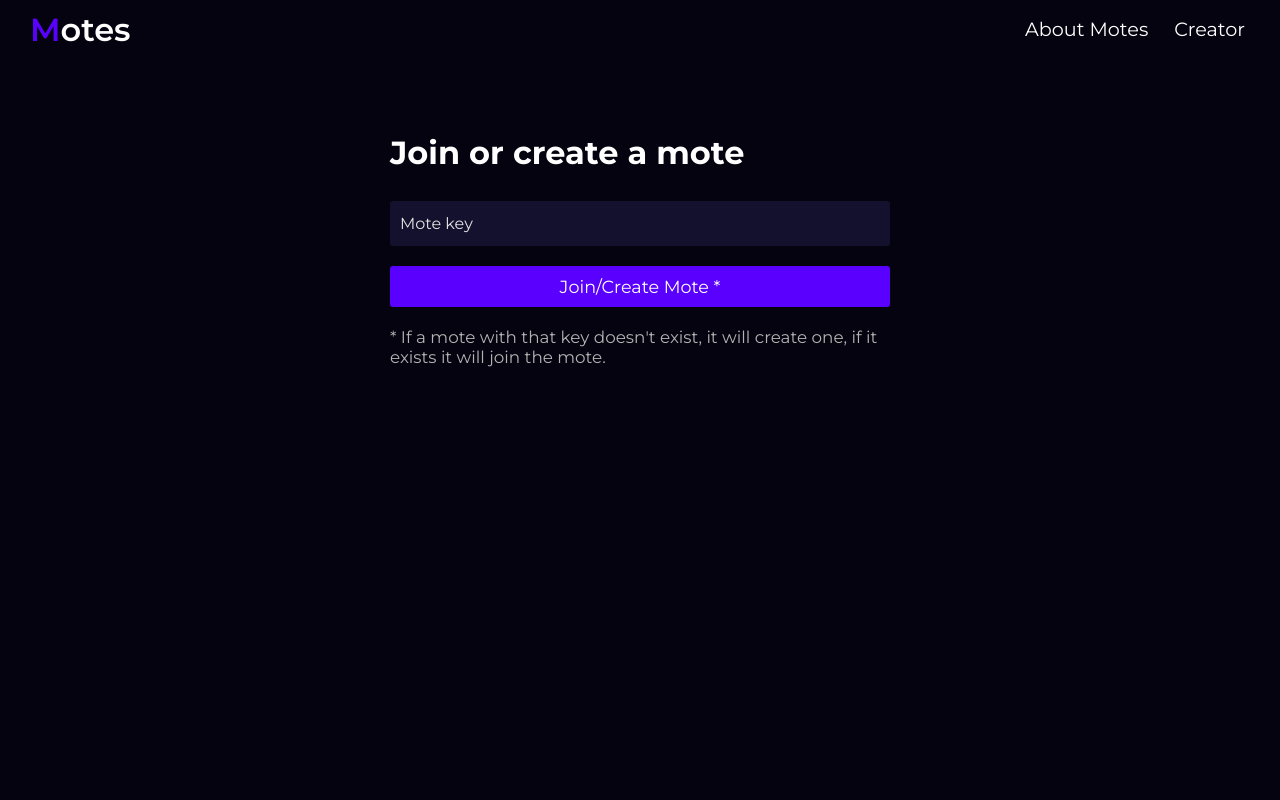
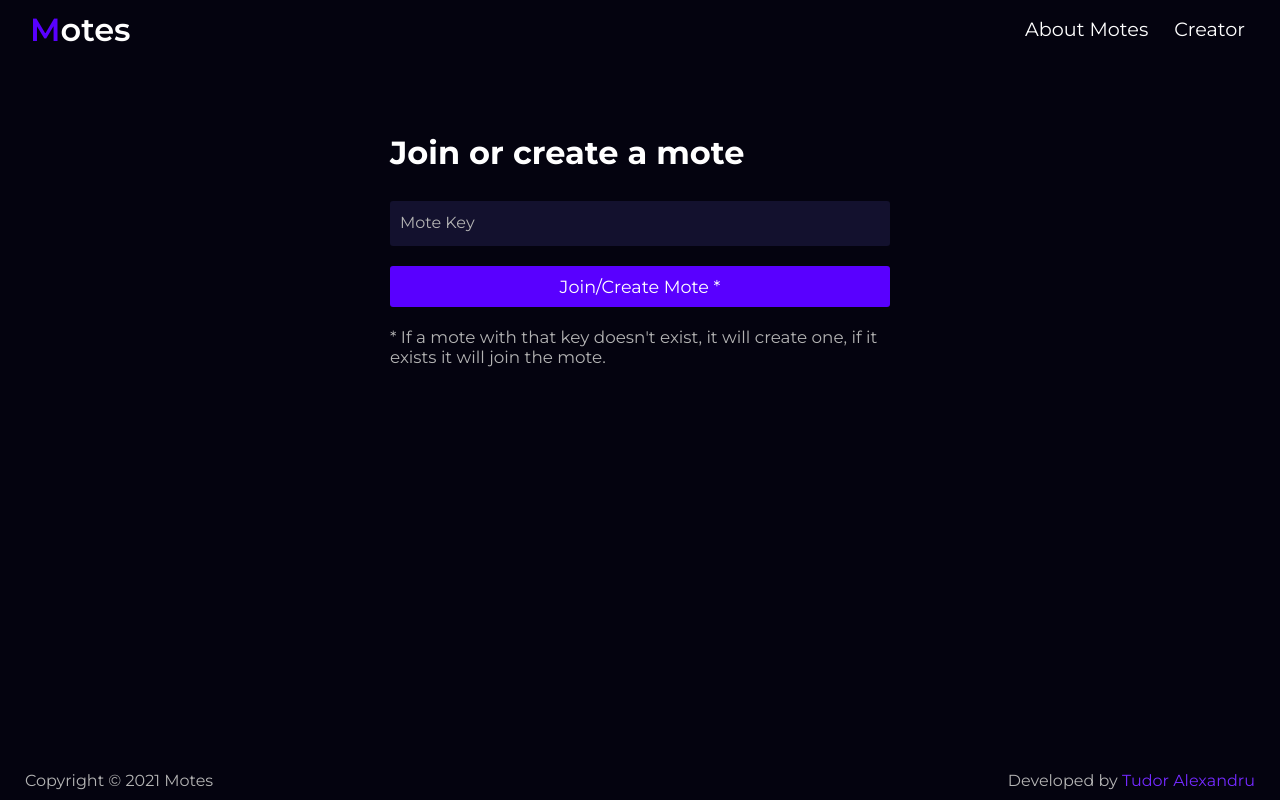
Before and after one commit to tudorale/motes, a React (Create React App) app: page / in a window 1280 px wide. Built offline with nearby package versions, Linux system fonts and the light colour scheme.

Commit message:
home page design finished

```diff
--- a/src/components/Main.tsx
+++ b/src/components/Main.tsx
@@ -2,10 +2,38 @@ import React, {useState} from 'react'
 import Navbar from './subcomponent/Navbar'
 import "../style/css/main.css";
 import Footer from './subcomponent/Footer';
+import {useHistory} from "react-router-dom"
 
 function Main() {
     const [key, setKey] = useState<string>("");
     const [status, setStatus] = useState<string>("");
+    const history = useHistory();
+
+    const handleFocus = (label: string, input: string): void => {
+        let l = document.querySelector<HTMLElement>(`${label}`)!;
+        let i = document.querySelector<HTMLElement>(`${input}`)!;
+        if (l) {
+          l.style.top = `22px`;
+          i.style.height = "55px";
+          l.style.fontSize = ".9rem";
+        }
+      };
+
+
+
+      const handleBlur = (label: string, input: string): void => {
+        let l = document.querySelector<HTMLElement>(`${label}`)!;
+        let i = document.querySelector(`${input}`) as HTMLInputElement;
+        if (l) {
+          if (i.value === "") {
+            l.style.top = `32px`;
+            i.style.height = "45px";
+            l.style.fontSize = "1rem";
+          } else {
+            return;
+          }
+        }
+      };
 
     return (
         <div className="main">
@@ -15,8 +43,8 @@ function Main() {
                 <h1>Join or create a mote</h1>
                 <form>
                     <div className="inputField">
-                        <label htmlFor="key">Mote key</label>
-                        <input type="text" id="key" value={key} onChange={e => setKey(e.target.value)}/>
+                        <label htmlFor="key" id="keylabel">Mote Key</label>
+                        <input type="text" id="key" maxLength={10} minLength={5} value={key} onChange={e => setKey(e.target.value)} onFocus={() => handleFocus("#keylabel", "#key")} onBlur={() => handleBlur("#keylabel", "#key")}/>
                     </div>
                     <button>Join/Create Mote <span>*</span></button>
                 </form>
--- a/src/components/subcomponent/Footer.tsx
+++ b/src/components/subcomponent/Footer.tsx
@@ -3,8 +3,9 @@ import "../../style/css/main.css"
 
 function Footer() {
     return (
-        <div>
-
+        <div className="footer">
+            <p className="copyright">Copyright © 2021 Motes</p>
+            <p className="credits">Developed by <a href="https://tudorale.github.io/portfolio/" target="_blank" rel="noreferrer">Tudor Alexandru</a></p>
         </div>
     )
 }
--- a/src/components/subcomponent/Navbar.tsx
+++ b/src/components/subcomponent/Navbar.tsx
@@ -7,7 +7,7 @@ function Navbar() {
             <h1 className="logo"><span>M</span>otes</h1>
             <ul>
                 <li><a href="/">About Motes</a></li>
-                <li><a href="/" target="_blank" rel="noreferrer">Creator</a></li>
+                <li><a href="https://tudorale.github.io/portfolio/" target="_blank" rel="noreferrer">Creator</a></li>
             </ul>
         </div>
     )
--- /dev/null
+++ b/src/style/_footer.scss
@@ -0,0 +1,15 @@
+.footer{
+    color: $grey-color;
+    position: absolute;
+    bottom: 0;
+    left: 0;
+    width: 100%;
+    display: flex;
+    justify-content: space-between;
+    padding: 0 25px;
+    padding-bottom: 10px;
+    p a{
+        color: $main-color-hover;
+        text-decoration: none;
+    }
+}
--- a/src/style/_variables.scss
+++ b/src/style/_variables.scss
@@ -1,2 +1,3 @@
 $main-color: rgb(89, 0, 255);
 $main-color-hover: rgb(116, 42, 255);
+$grey-color: rgb(180, 180, 180);
--- a/src/style/css/main.css
+++ b/src/style/css/main.css
@@ -47,6 +47,27 @@
 
 .navbar ul li a:hover {
   color: #5900ff;
+}
+
+.footer {
+  color: #b4b4b4;
+  position: absolute;
+  bottom: 0;
+  left: 0;
+  width: 100%;
+  display: -webkit-box;
+  display: -ms-flexbox;
+  display: flex;
+  -webkit-box-pack: justify;
+      -ms-flex-pack: justify;
+          justify-content: space-between;
+  padding: 0 25px;
+  padding-bottom: 10px;
+}
+
+.footer p a {
+  color: #742aff;
+  text-decoration: none;
 }
 
 * {
@@ -109,7 +130,10 @@ body {
   cursor: pointer;
   border-radius: 3px;
   outline: none;
+  -webkit-transition: all 200ms linear;
+  transition: all 200ms linear;
   padding-left: 10px;
+  padding-top: 15px;
   font-size: 1rem;
   color: white;
   background: #13112e;
@@ -117,8 +141,10 @@ body {
 
 .main .content form .inputField label {
   position: relative;
-  top: 32px;
-  color: #e4e4e4;
+  top: 31px;
+  color: #b4b4b4;
+  -webkit-transition: all 200ms linear;
+  transition: all 200ms linear;
   left: 10px;
 }
 
--- a/src/style/main.scss
+++ b/src/style/main.scss
@@ -1,5 +1,6 @@
 @import url('https://fonts.googleapis.com/css2?family=Montserrat:wght@400;500;600;700&display=swap');
 @import "navbar";
+@import 'footer';
 
 *{
     margin: 0;
@@ -38,16 +39,20 @@ body{
                     cursor: pointer;
                     border-radius: 3px;
                     outline: none;
+                    transition: all 200ms linear;
                     padding-left: 10px;
+                    padding-top: 15px;
                     font-size: 1rem;
                     color: white;
                     background: rgb(19, 17, 46);
                 }
                 label{
                     position: relative;
-                    top: 32px;
-                    color: rgb(228, 228, 228);
+                    top: 31px;
+                    color: $grey-color;
+                    transition: all 200ms linear;
                     left: 10px;
+
                 }
             }
             button{
@@ -70,7 +75,7 @@ body{
             font-size: 1.05rem;
         }
         .note{
-            color: rgb(180, 180, 180);
+            color: $grey-color;
         }
     }
 }
```
Also changed, not shown: 1 other file (tests, documents, lock files or other folders).
